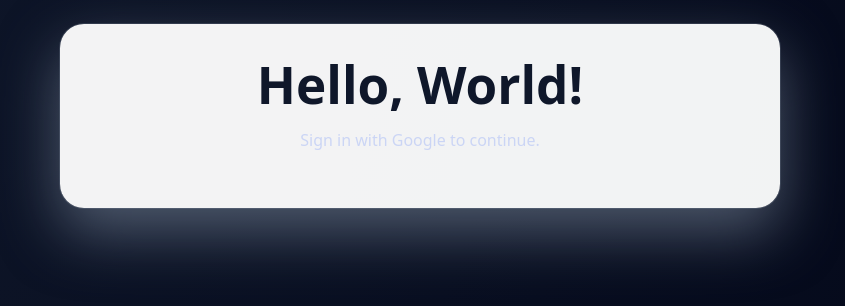
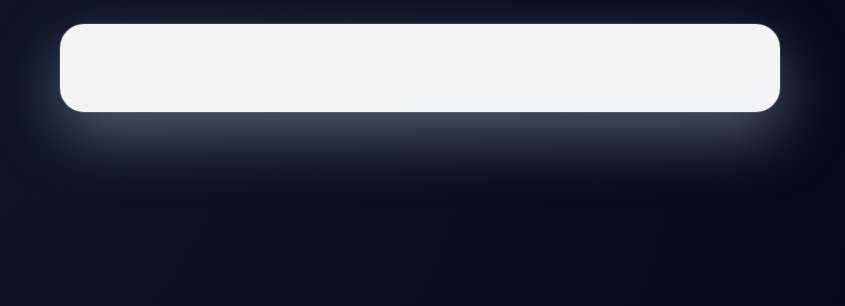
Before and after one commit to aeremin/stuff, a React (Vite) app: page / in a window 1280 px wide. Shown: the top 306 px of the page, without its empty margins (220-1065 px from the left). Built offline with nearby package versions, Linux system fonts and the light colour scheme.

Commit message:
Remove some lorem ipsumish text

```diff
--- a/src/App.tsx
+++ b/src/App.tsx
@@ -110,8 +110,6 @@
 
   return (
     <div className="app app--unauthorized">
-      <h1>Hello, World!</h1>
-      <p>Sign in with Google to continue.</p>
       <div ref={setButtonElement} className="google-button-container" />
     </div>
   );
@@ -194,12 +192,6 @@
             </header>
 
             <main className="app-main">
-              <h1>Hello, {currentUser.name.split(" ")[0]}!</h1>
-              <p>You are authorized with your Google account.</p>
-              <p>
-                Visit <code>/item/&lt;id&gt;</code> to view inventory items,
-                e.g. <Link to="/item/sample">/item/sample</Link>.
-              </p>
               <p>
                 <Link to="/add">Add new item</Link>
               </p>
```
